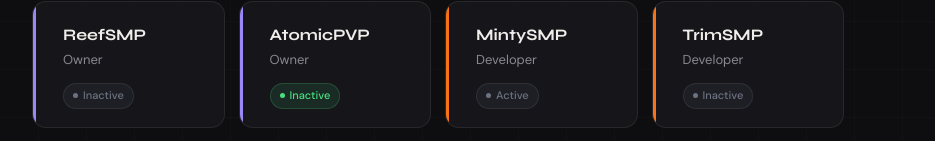
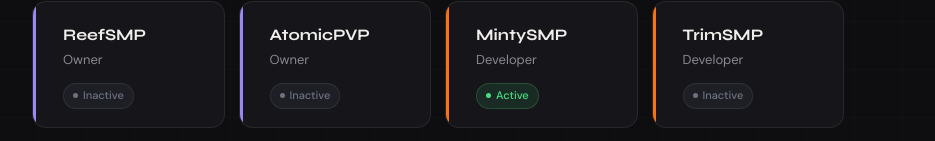
Before and after one commit to NoLimitMelon/PineappleCodeebsite, a plain HTML site: page index.html in a window 1280 px wide. Shown: the part 507-648 px from the top of the page, without its empty margins (202-1137 px from the left). Drawn offline with Linux system fonts and the light colour scheme.

Commit message:
Update index.html

```diff
--- a/index.html
+++ b/index.html
@@ -392,7 +392,7 @@
           <div class="card-inner">
             <div class="card-name">AtomicPVP</div>
             <div class="card-role">Owner</div>
-            <div class="badge badge-active"><div class="dot dot-active"></div>Inactive</div>
+            <div class="badge badge-inactive"><div class="dot dot-inactive"></div>Inactive</div>
           </div>
         </div>
 
@@ -400,7 +400,7 @@
           <div class="card-inner">
             <div class="card-name">MintySMP</div>
             <div class="card-role">Developer</div>
-            <div class="badge badge-inactive"><div class="dot dot-inactive"></div>Active</div>
+            <div class="badge badge-active"><div class="dot dot-active"></div>Active</div>
           </div>
         </div>
 
```
